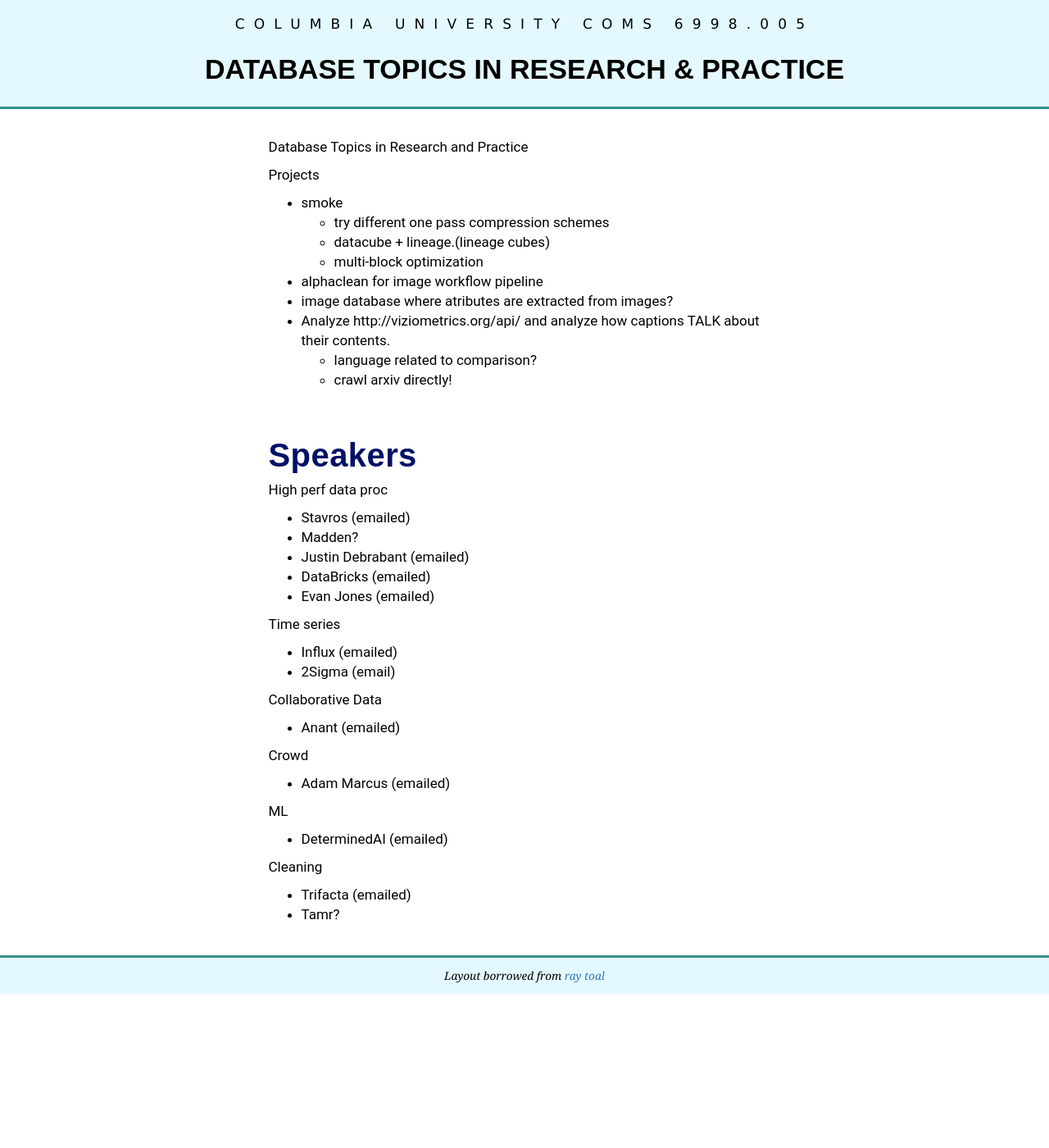
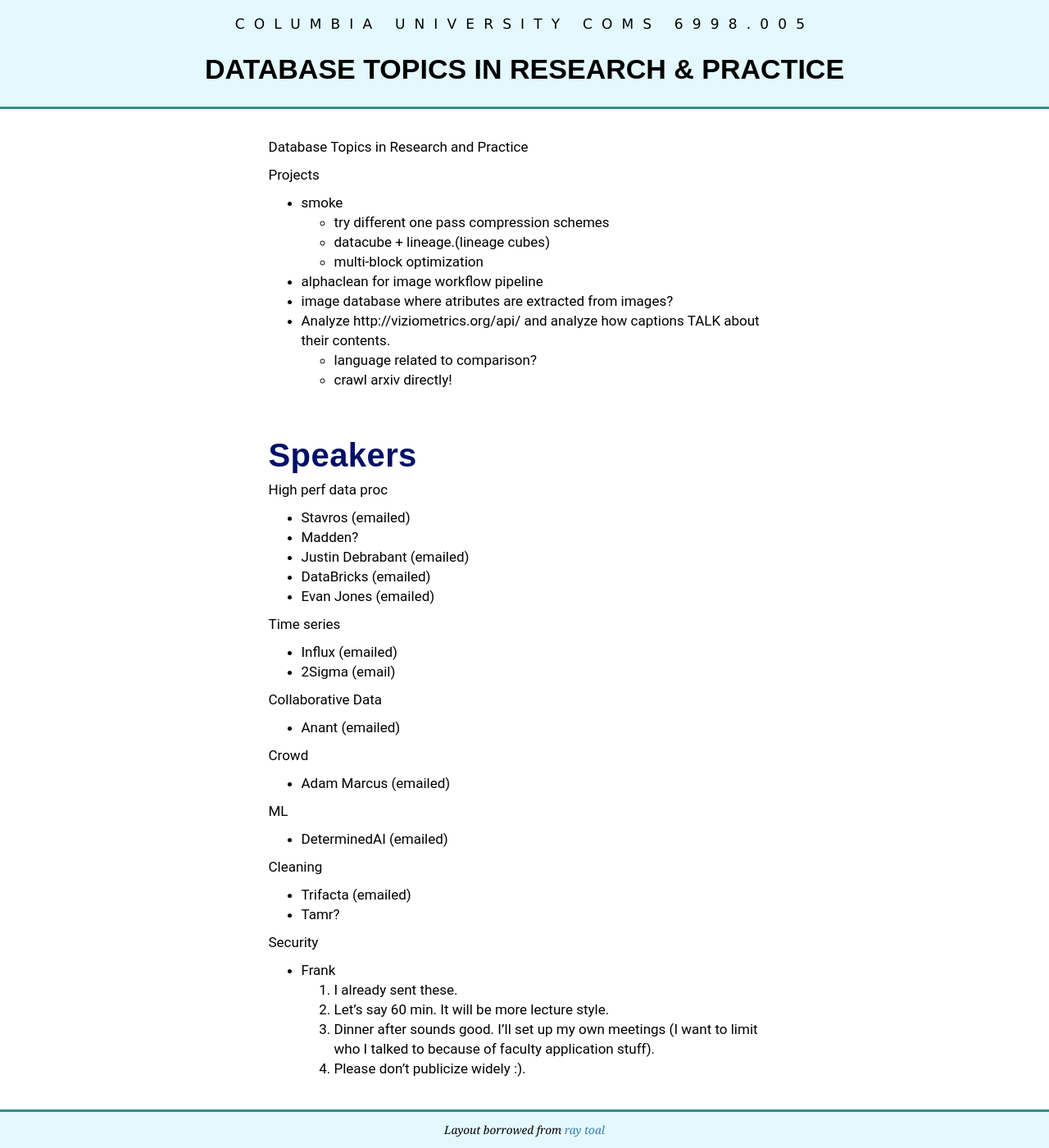
Before and after one commit to columbiadb/columbiadb.github.io, a Jekyll site: the page built from notes.md, in a window 1280 px wide. Shown: the whole page at 82% size. Built offline with Jekyll 4.4.1, drawn with Linux system fonts in a browser that asks for light colours; our own code applies the rules of GitHub Pages for plain Markdown files; before the commit the page ends 1212 px from its top, so only the background shows below that.

Commit message:
lazy commit msg

```diff
--- a/notes.md
+++ b/notes.md
@@ -44,3 +44,11 @@
 
 * Trifacta (emailed)
 * Tamr?
+
+Security
+
+* Frank
+  1. I already sent these.
+  2. Let's say 60 min. It will be more lecture style.
+  3. Dinner after sounds good. I'll set up my own meetings (I want to limit who I talked to because of faculty application stuff).
+  4. Please don't publicize widely :).
```
Also changed, not shown: index.md (+1 -1 lines).
